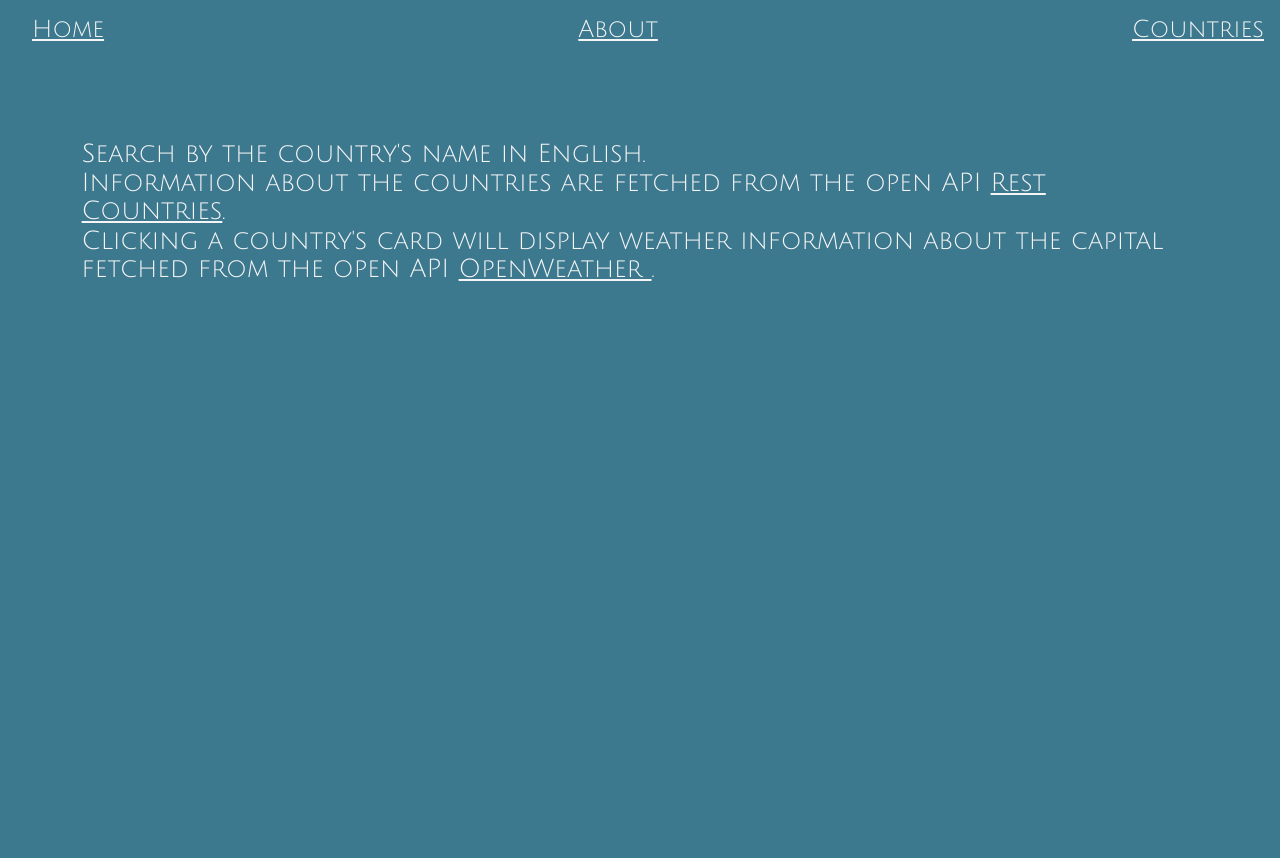
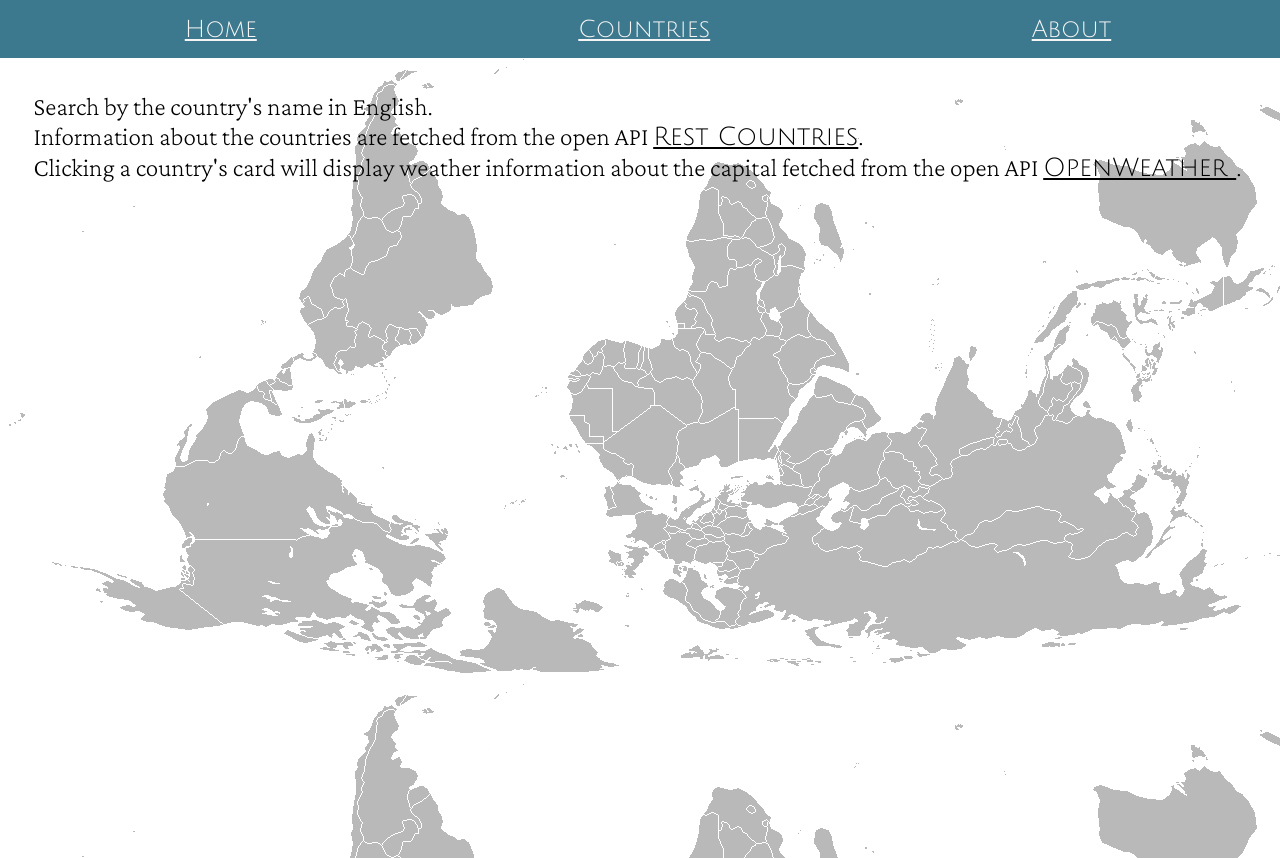
Before and after one commit to ElaFinIta/countries, a React (Create React App) app: page / in a window 1280 px wide. Before the commit the page ends 800 px from the top, so only its background shows below. Built offline with nearby package versions, Linux system fonts and the light colour scheme.

Commit message:
map, css

```diff
--- a/src/App.css
+++ b/src/App.css
@@ -52,7 +52,7 @@ body {
 nav ul {
   padding: 1rem;
   display: flex;
-  justify-content: space-between;
+  justify-content: space-around;
 }
 
 nav li a {
@@ -61,11 +61,31 @@ nav li a {
 
 
 /***  Home  and About ****/
-.home,
+
+.home {
+  background-image: url('./assets/blank_map_world_reversed.png');
+  background-color: whitesmoke;
+  height: 100vh;
+  margin: 0;
+  width: 100vw;
+}
+
+.home p,
+.home a {
+  color: black;
+}
+
+.about p {
+  position: relative;
+  right: -24rem;
+}
+
+
 .about {
   color: whitesmoke;
   margin: 3rem;
   font-family: var(--special-font);
+  width: 32rem;
 }
 
 .home p,
--- a/src/App.js
+++ b/src/App.js
@@ -21,10 +21,10 @@ const App = () => {
            <Link to="/">Home</Link>
          </li>
          <li>
-           <Link to="/about">About</Link>
+           <Link to="/countries">Countries</Link>
          </li>
          <li>
-           <Link to="/countries">Countries</Link>
+           <Link to="/about">About</Link>
          </li>
        </ul>
      </nav>
```
Also changed, not shown: src/assets/blank_map_world_reversed.png (added), 1 other file (tests, documents, lock files or other folders).
